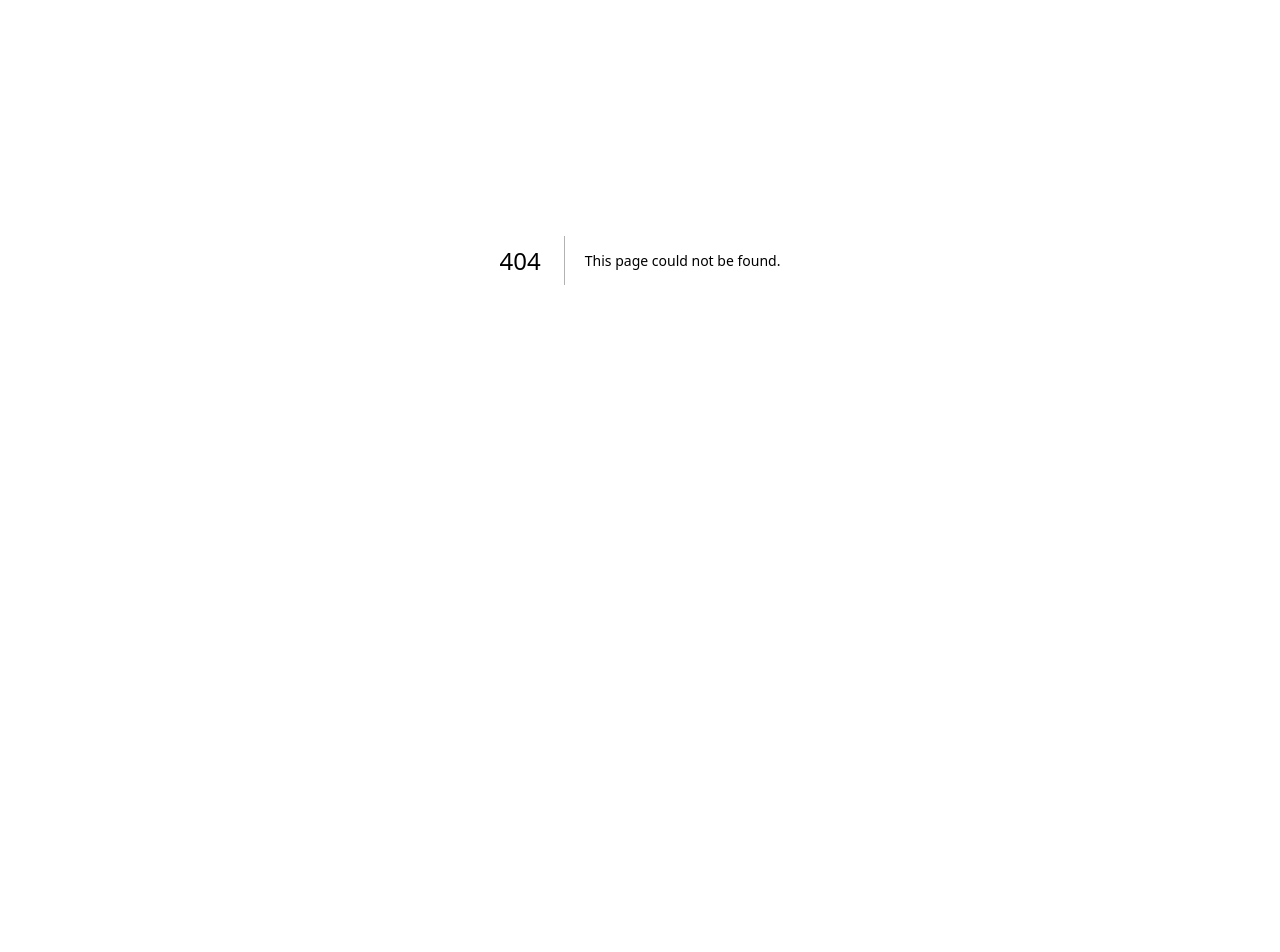
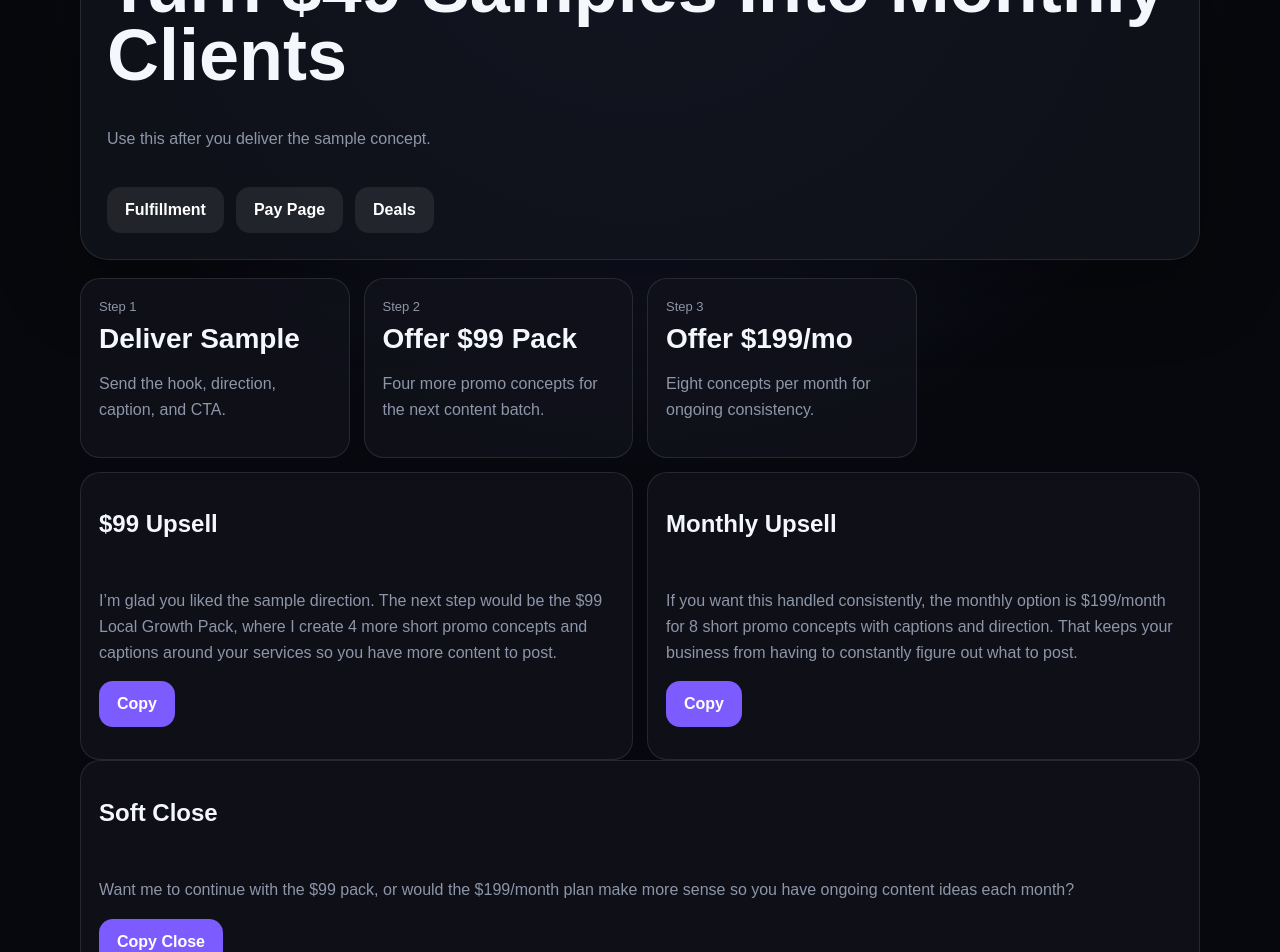
Before and after one commit to GCreative850/auto, a Next.js app: page /upsell in a window 1280 px wide. Before the commit this address had no page. Shown: the part 140-1092 px from the top of the page. Before the commit the page ends 800 px from the top, so only its background shows below. Built offline with nearby package versions, Linux system fonts and the light colour scheme.

Commit message:
Add monthly upsell system

```diff
--- /dev/null
+++ b/app/upsell/page.tsx
@@ -0,0 +1,42 @@
+"use client";
+
+const firstUpsell = `I’m glad you liked the sample direction. The next step would be the $99 Local Growth Pack, where I create 4 more short promo concepts and captions around your services so you have more content to post.`;
+const monthlyUpsell = `If you want this handled consistently, the monthly option is $199/month for 8 short promo concepts with captions and direction. That keeps your business from having to constantly figure out what to post.`;
+const softClose = `Want me to continue with the $99 pack, or would the $199/month plan make more sense so you have ongoing content ideas each month?`;
+
+export default function UpsellPage() {
+  async function copy(text: string) {
+    await navigator.clipboard.writeText(text);
+  }
+
+  return (
+    <main className="container">
+      <section className="hero">
+        <div className="kicker">AutoHQ Upsell</div>
+        <h1>Turn $49 Samples Into Monthly Clients</h1>
+        <p>Use this after you deliver the sample concept.</p>
+        <div className="actions">
+          <a className="secondary" href="/fulfillment">Fulfillment</a>
+          <a className="secondary" href="/pay">Pay Page</a>
+          <a className="secondary" href="/deals">Deals</a>
+        </div>
+      </section>
+
+      <section className="grid">
+        <div className="card"><span>Step 1</span><strong>Deliver Sample</strong><p>Send the hook, direction, caption, and CTA.</p></div>
+        <div className="card"><span>Step 2</span><strong>Offer $99 Pack</strong><p>Four more promo concepts for the next content batch.</p></div>
+        <div className="card"><span>Step 3</span><strong>Offer $199/mo</strong><p>Eight concepts per month for ongoing consistency.</p></div>
+      </section>
+
+      <section className="board">
+        <div className="card"><h2>$99 Upsell</h2><div className="item"><p>{firstUpsell}</p><button className="primary button-reset small" onClick={() => copy(firstUpsell)}>Copy</button></div></div>
+        <div className="card"><h2>Monthly Upsell</h2><div className="item"><p>{monthlyUpsell}</p><button className="primary button-reset small" onClick={() => copy(monthlyUpsell)}>Copy</button></div></div>
+      </section>
+
+      <section className="card">
+        <h2>Soft Close</h2>
+        <div className="item"><p>{softClose}</p><button className="primary button-reset small" onClick={() => copy(softClose)}>Copy Close</button></div>
+      </section>
+    </main>
+  );
+}
```
